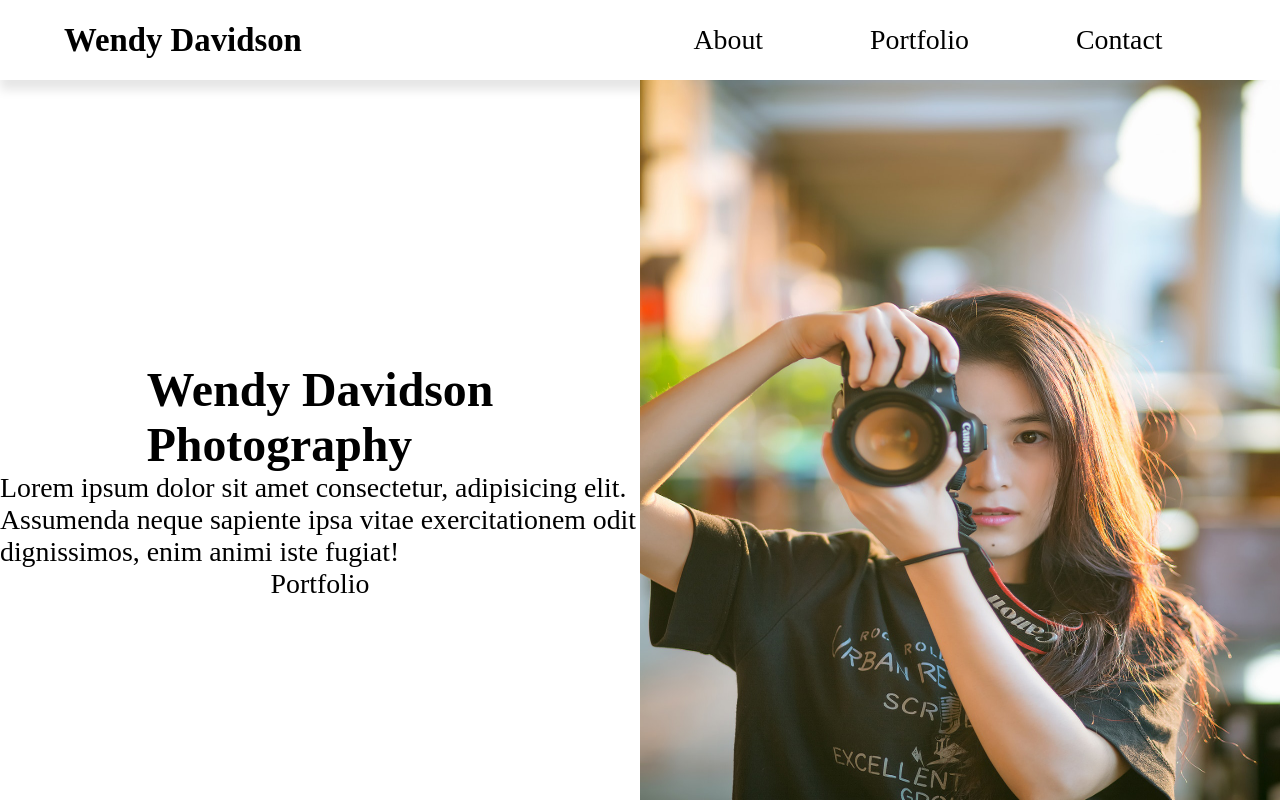
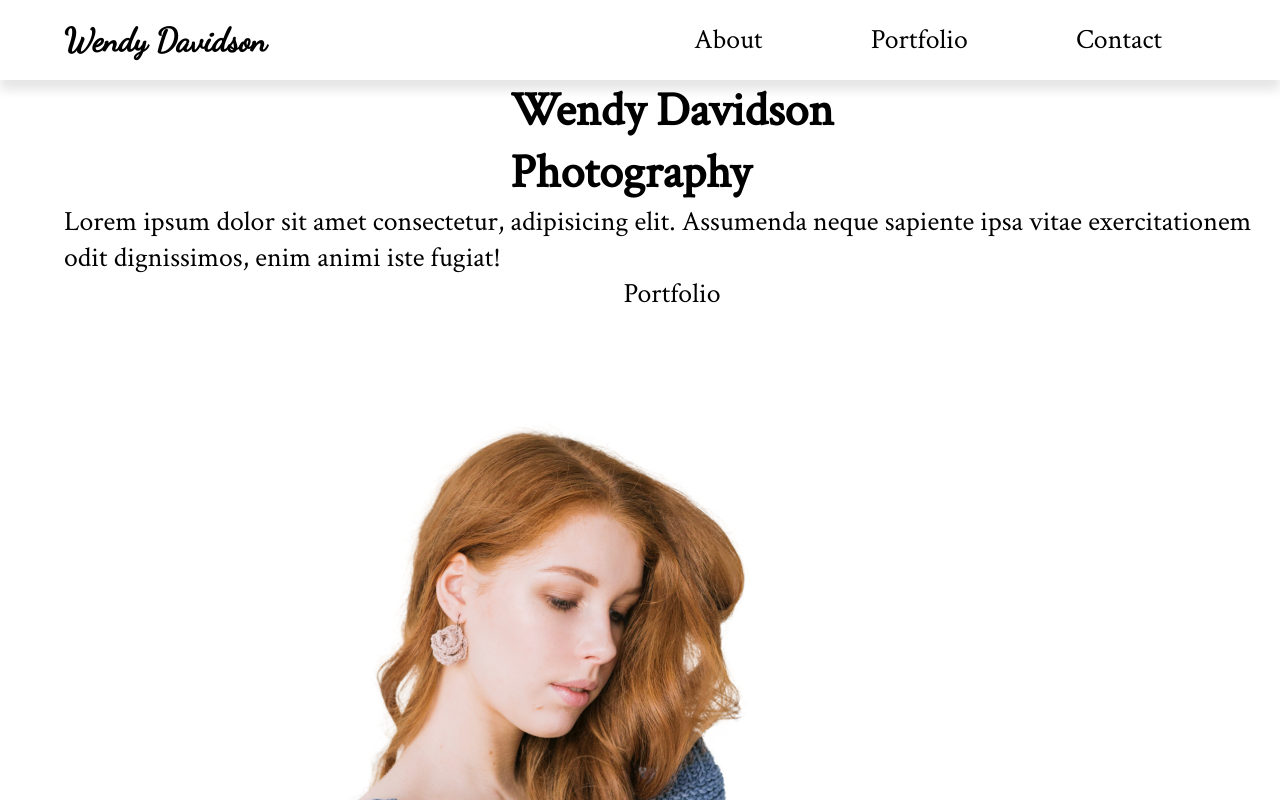
Before and after one commit to DanDucVira/ProfessionalPhotographyWebsite, a plain HTML site: page index.html in a window 1280 px wide. Shown: the top 800 px of the page. Drawn offline with Linux system fonts and the light colour scheme.

Commit message:
few changes to css styles

```diff
--- a/index.html
+++ b/index.html
@@ -26,13 +26,14 @@
     <main>
         <section class="headline">
             <div class="headline-intro flex">
-                <h2>Wendy Davidson <br> Photography</h2>
+                <h2>
+                    Wendy Davidson <br> Photography</h2>
                 <p>Lorem ipsum dolor sit amet consectetur, adipisicing elit. Assumenda neque sapiente ipsa vitae
                     exercitationem odit dignissimos, enim animi iste fugiat!</p>
                 <a href="#portfolio">Portfolio</a>
             </div>
             <div class="headline-img">
-                <img class="headline-wendy" src="/img/woman.jpg" alt="picture of Wendy Davidson">
+                <img class="headline-wendy" src="/img/women1.png" alt="picture of Wendy Davidson">
             </div>
         </section>
     </main>
--- a/main.css
+++ b/main.css
@@ -1,5 +1,5 @@
 /*Color Palette https://colorhunt.co/palette/165211*/
-@import url('https://fonts.googleapis.com/css?family=Lobster|Merriweather&display=swap');
+@import url('https://fonts.googleapis.com/css?family=Crimson+Text|Dancing+Script&display=swap');
 
 * {
     box-sizing: border-box;
@@ -18,8 +18,7 @@ html {
     --special-color: #ad62aa;
     --background-color: #413c69;
     --gray-text: #525252;
-    --Logo-font: font-family: 'Lobster', cursive;
-    --text-font: font-family: 'Merriweather', serif;
+
 
 }
 
@@ -42,6 +41,7 @@ a {
 
 h2 {
     font-size: var(--header2);
+
 }
 
 h3 {
@@ -64,12 +64,10 @@ a {
 }
 
 body {
-    font-family: var(--text-font);
+    font-family: 'Crimson Text', serif;
 }
 
-h1 {
-    font-family: var(--Logo-font);
-}
+
 
 .flex {
     display: flex;
@@ -89,13 +87,16 @@ nav {
     display: flex;
     align-items: center;
     min-height: 10vh;
-    padding: 2rem 0;
+    padding: 2rem 0rem;
+
+
 
 
 }
 
 #logo {
     flex: 1 1 20rem;
+    font-family: 'Dancing Script', cursive;
 
 }
 
@@ -103,12 +104,16 @@ nav {
     display: flex;
     justify-content: space-around;
     flex: 1 1 20rem;
+
+
 }
 
 .headline {
     min-height: 90vh;
     display: flex;
     flex-wrap: wrap;
+    width: 95%;
+    margin: 0 0 0 auto;
 }
 
 .headline-intro {
@@ -118,8 +123,3 @@ nav {
 .headline-img {
     flex: 1 1 40rem;
 }
-
-.headline-img img {
-    height: 100vh;
-    width: 100%;
-}
```
Also changed, not shown: img/plant1.png (added), img/plant2.png (added), img/woman.jpg (deleted), img/women1.png (added), img/women2.jpg (deleted).
